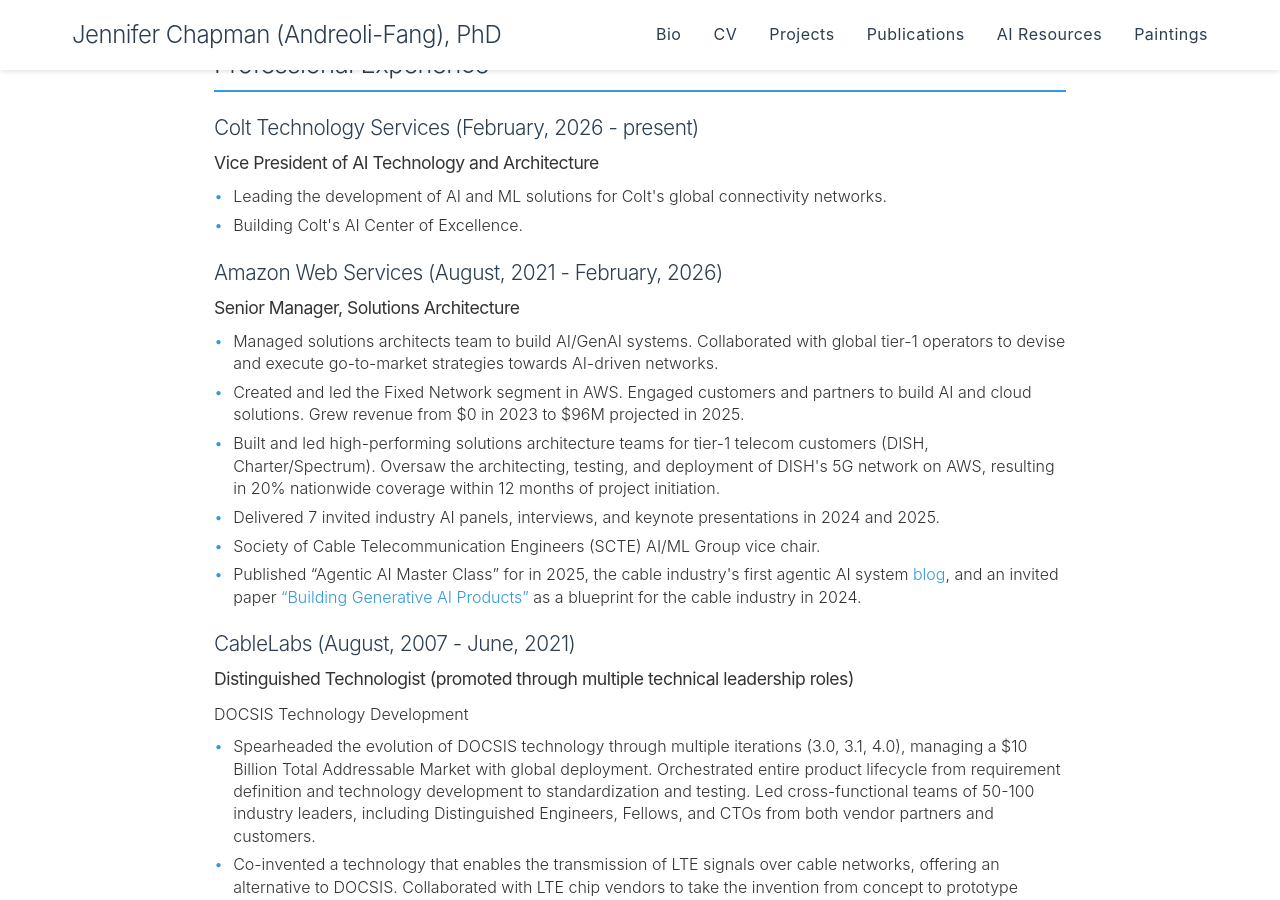
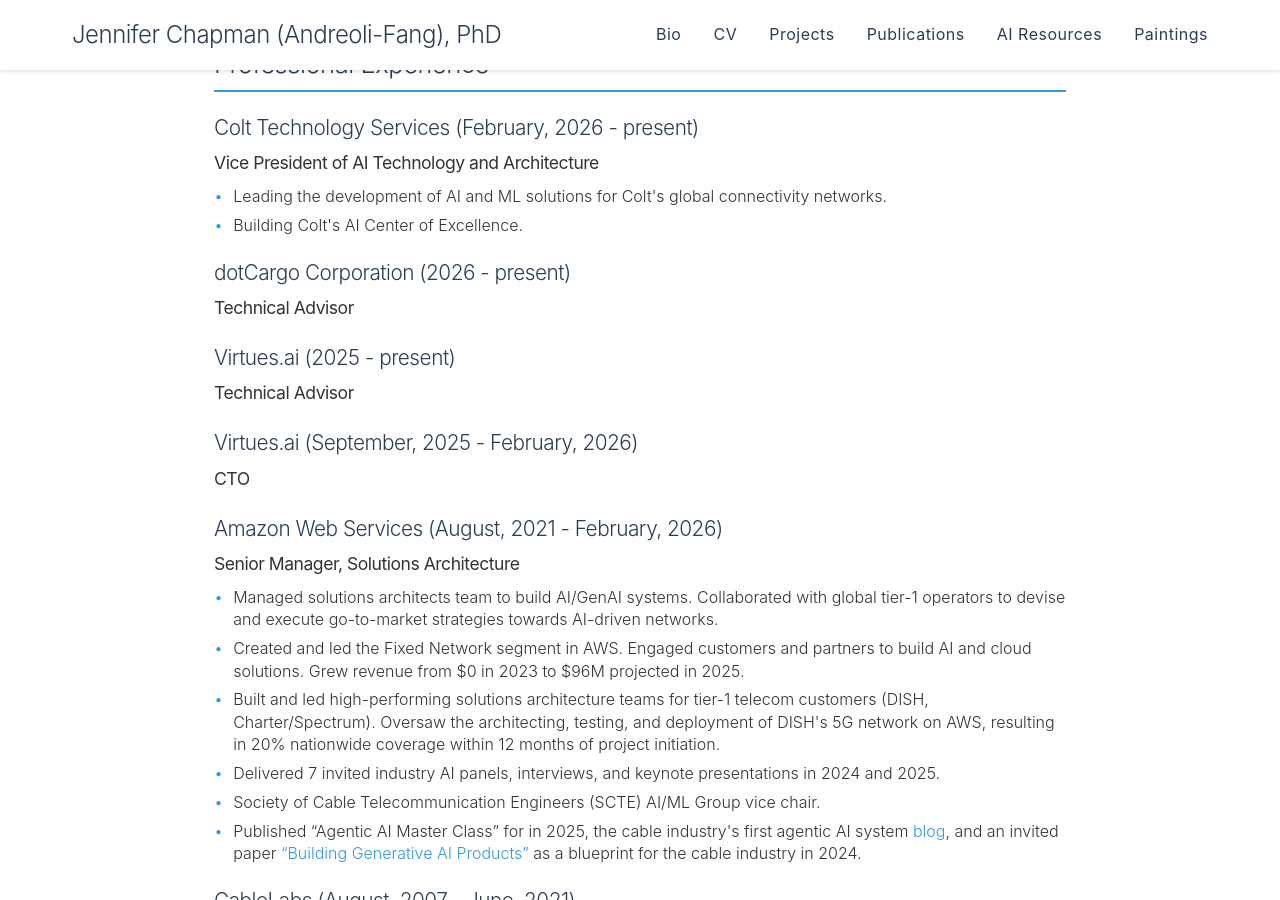
Before and after one commit to nextjen-ai/nextjen-ai.github.io, a Jekyll site: the page built from cv.md, in a window 1280 px wide and 900 px high, scrolled down 707 px. Built offline with Jekyll 4.4.1, drawn with Linux system fonts in a browser that asks for light colours.

Commit message:
Job updates in cv: advisor roles

```diff
--- a/_includes/cv-content.html
+++ b/_includes/cv-content.html
@@ -24,6 +24,15 @@
         <li>Leading the development of AI and ML solutions for Colt's global connectivity networks.</li>
         <li>Building Colt's AI Center of Excellence.</li>
     </ul>
+
+    <h3>dotCargo Corporation (2026 - present)</h3>
+    <h4>Technical Advisor</h4>
+
+    <h3>Virtues.ai (2025 - present)</h3>
+    <h4>Technical Advisor</h4>
+
+    <h3>Virtues.ai (September, 2025 - February, 2026)</h3>
+    <h4>CTO</h4>
 
     <h3>Amazon Web Services (August, 2021 - February, 2026)</h3>
     <h4>Senior Manager, Solutions Architecture</h4>
```
